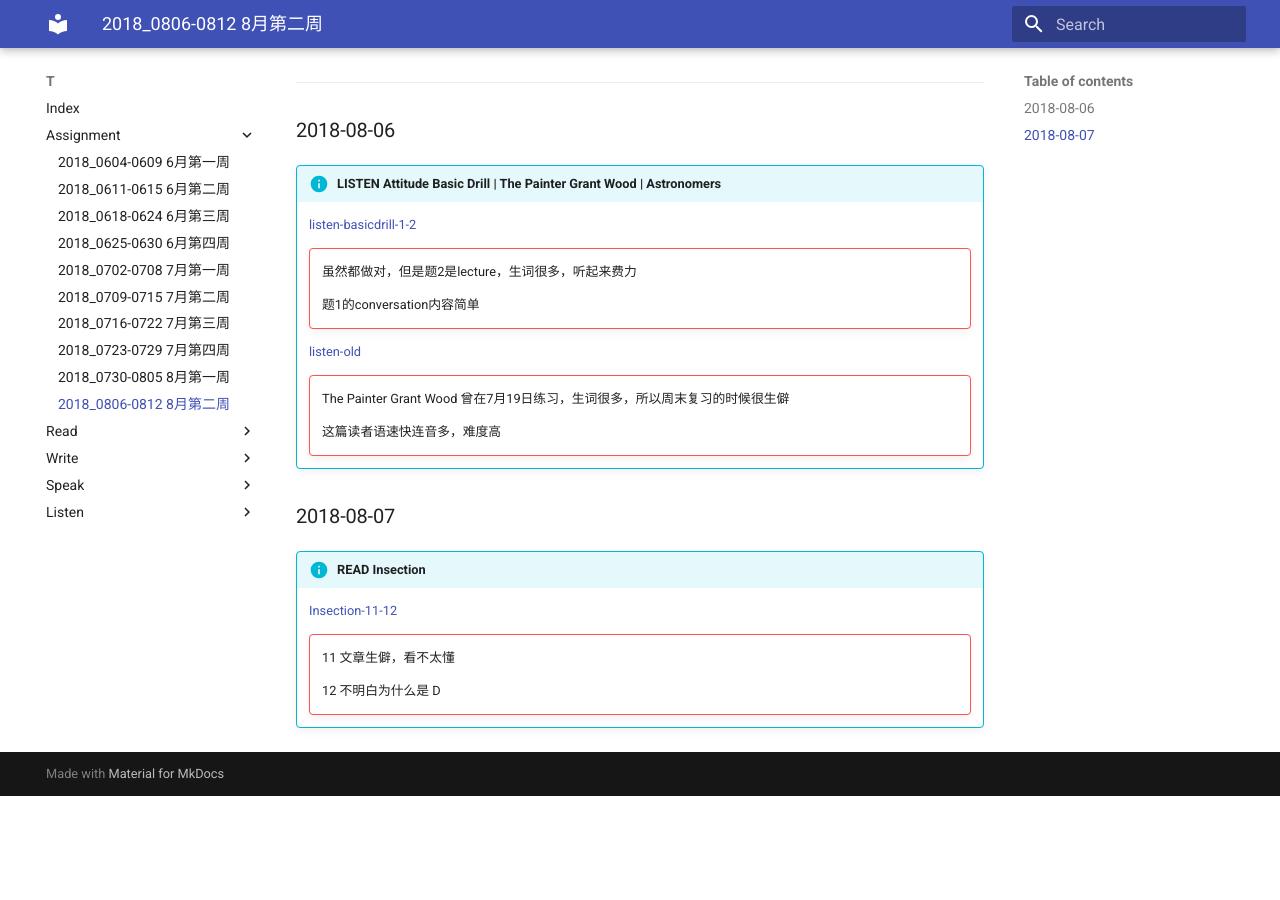
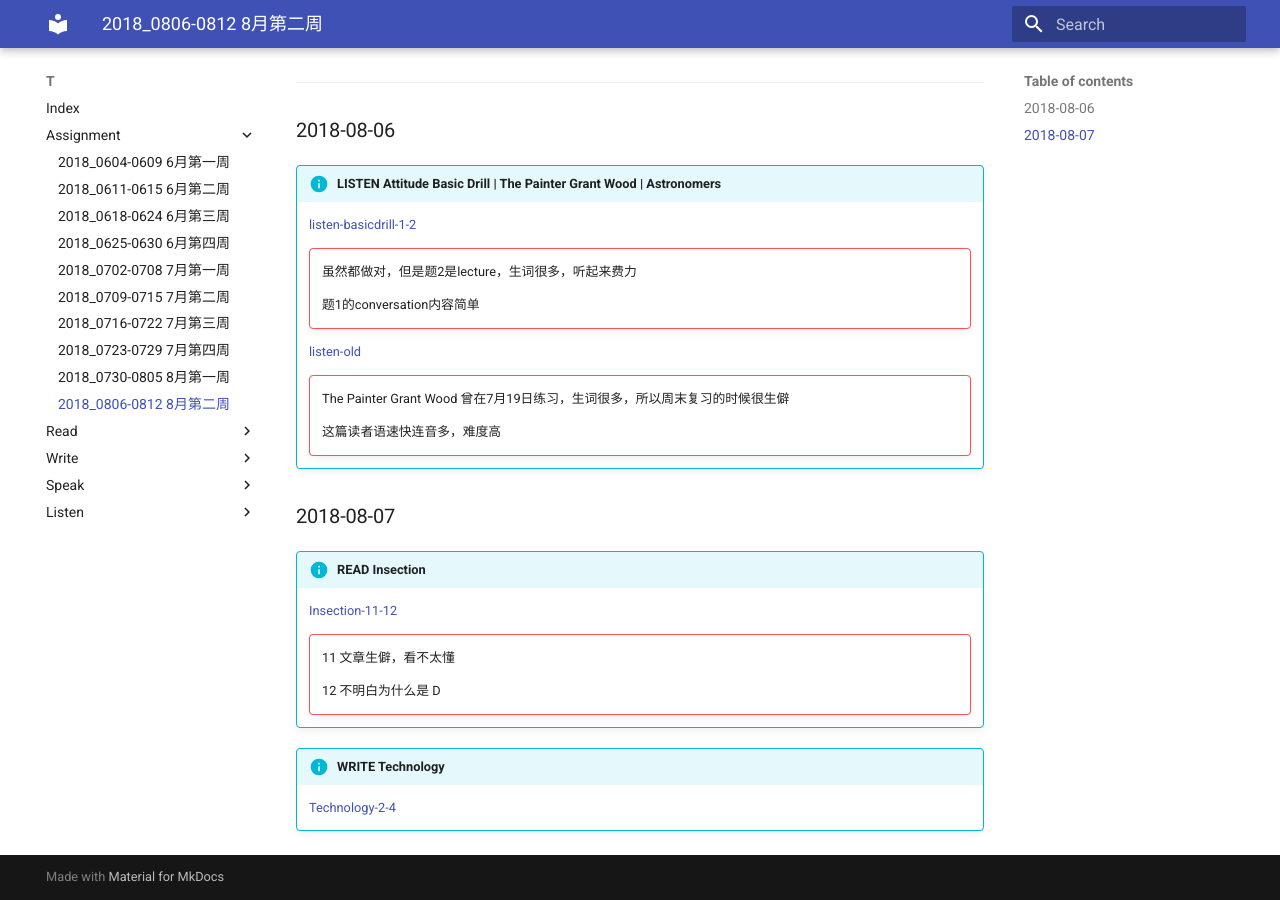
Before and after one commit to katyushaQ/t, an MkDocs documentation site: the page built from docs/assignment/2018-0806-0812.md, in a window 1280 px wide and 900 px high, scrolled down 1856 px. Built offline with MkDocs 1.6.1 and Material for MkDocs 9.7.7, drawn with Linux system fonts in a browser that asks for light colours; old or Windows-style settings are respelled for this version of MkDocs; before the commit the page ends 2652 px from its top, so only the background shows below that.

Commit message:
2018-0806-0812.md 添加20180807写作, technology.md 20180807修改

```diff
--- a/docs/assignment/2018-0806-0812.md
+++ b/docs/assignment/2018-0806-0812.md
@@ -49,3 +49,7 @@ DATETIME |  ASSIGNMENT | STATUS
         11 文章生僻，看不太懂
 
         12 不明白为什么是 D
+
+!!! info "**WRITE** Technology"
+
+    [Technology-2-4](../write/technology#2018-08-07)
```
Also changed, not shown: docs/write/technology.md (+0 -3 lines).
